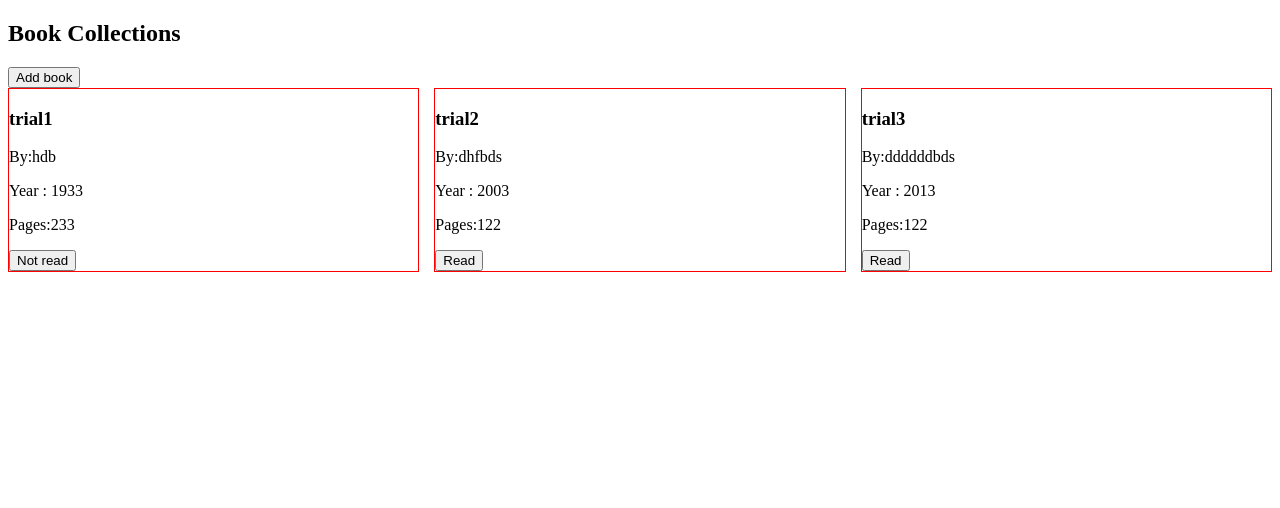
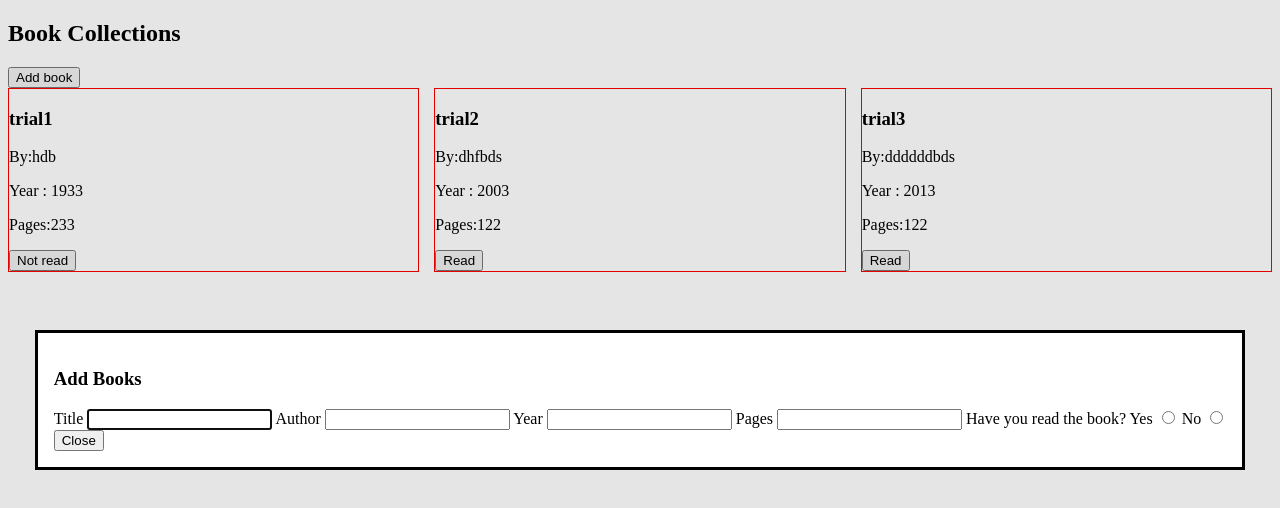
Before and after one commit to abdurahmanzerihun/Library, a plain HTML site: page index.html in a window 1280 px wide. Both pictures are taken after a click on the button "Add book". Drawn offline with Linux system fonts and the light colour scheme.

Commit message:
Add modal

```diff
--- a/index.html
+++ b/index.html
@@ -8,9 +8,28 @@
 </head>
 <body>
 <h2>Book Collections</h2>
-<button id="create-book">Add book</button>
+<button id="add-book">Add book</button>
 <div class="book-container">
 </div>
+<dialog class="dialog">
+       <h3>Add Books</h3>
+       <form action="">
+        <label for="">Title</label>
+        <input type="text">
+        <label for="">Author</label>
+        <input type="text">
+        <label for="">Year</label>
+        <input type="number">
+        <label for="">Pages</label>
+        <input type="number">
+        <label for="">Have you read the book?</label>
+        <label for="">Yes</label>
+        <input type="radio" name="isRead">
+        <label for="">No</label>
+        <input type="radio" name="isRead">
+       </form>
+       <button id="close-button">Close</button>
+</dialog>
          <script src="script.js"></script>
 </body>
 </html>
```
